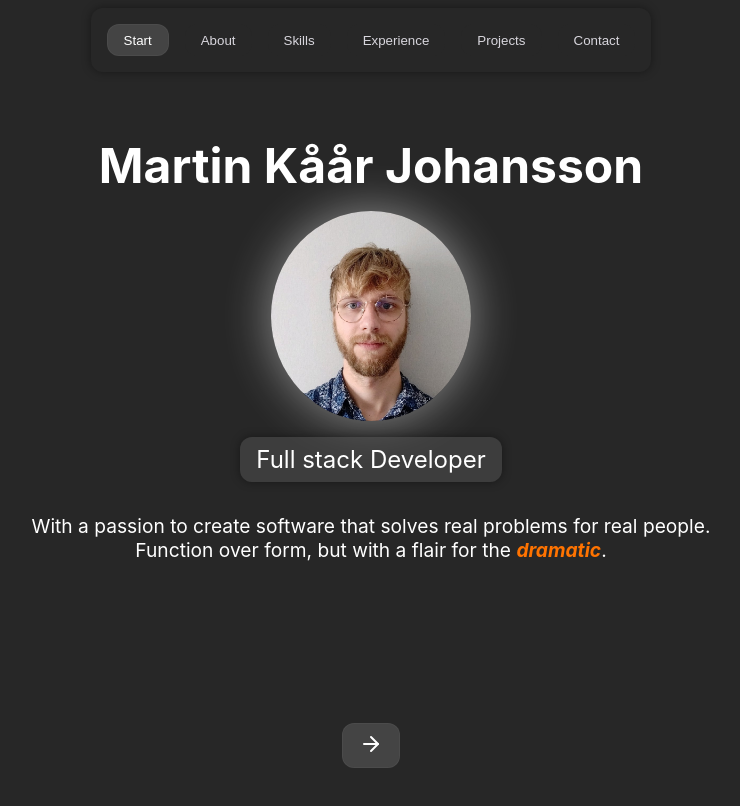
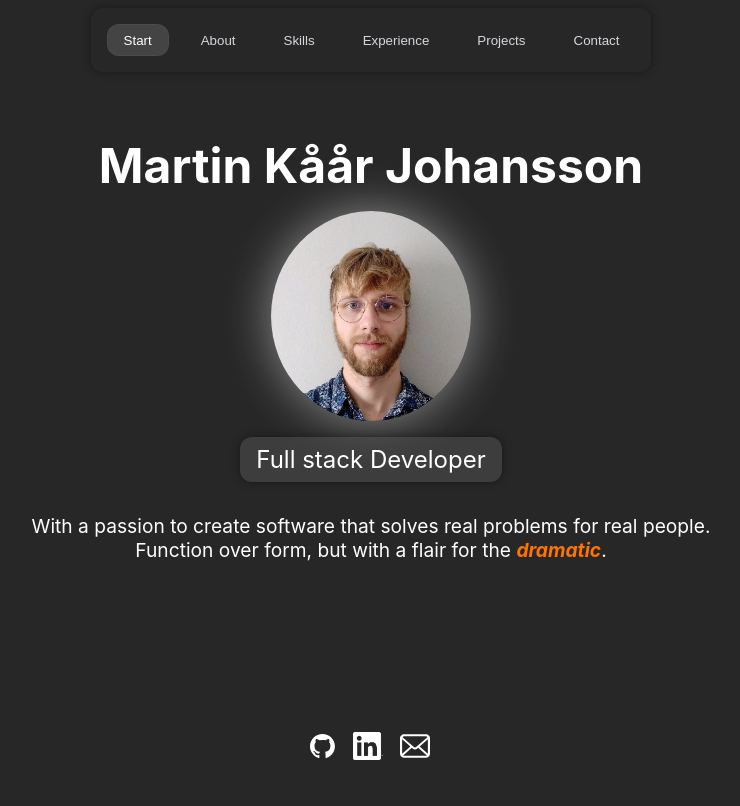
Before and after one commit to DefinitelyUnlikely/definitelyunlikely.github.io, a SvelteKit app in the folder portfolio/: page / in a window 1280 px wide. Shown: the top 806 px of the page, without its empty margins (277-1017 px from the left). Built offline with nearby package versions, Linux system fonts and the light colour scheme.

Commit message:
remove move forward

```diff
--- /dev/null
+++ b/portfolio/src/components/shared/links.svelte
@@ -0,0 +1,70 @@
+<script lang="ts">
+    import gitHubIcon from "$lib/assets/github-mark-white.svg";
+    import linkedinIcon from "$lib/assets/img/InBug-White.png";
+    import emailIcon from "$lib/assets/email-8-svgrepo-com.svg";
+</script>
+
+<div class="links">
+    <div class="github">
+        <a href="https://github.com/DefinitelyUnlikely/" target="_blank"
+            ><img
+                class="contact-icon"
+                id="gh-1"
+                src={gitHubIcon}
+                alt="invertocat logo"
+            /></a
+        >
+    </div>
+    <div class="linkedin">
+        <a href="https://linkedin.com/in/martin-kaar-johansson" target="_blank"
+            ><img
+                src={linkedinIcon}
+                alt="LinkedIn ln Logo"
+                class="contact-icon"
+            /></a
+        >
+    </div>
+    <div class="email">
+        <a href="mailto:martin@kaarjohansson.se" target="_blank"
+            ><img
+                id="mail"
+                src={emailIcon}
+                alt="An icon of an email"
+                class="contact-icon"
+            /></a
+        >
+    </div>
+</div>
+
+<style>
+    .links {
+        display: flex;
+        justify-content: center;
+        align-items: center;
+        margin: 0.2rem;
+    }
+
+    .links > div {
+        margin-left: 0.5rem;
+        margin-right: 0.5rem;
+    }
+
+    #gh-1 {
+        width: 25px;
+        /* Github logo need size adjustment due to being round */
+    }
+
+    .contact-icon {
+        width: 30px;
+        margin-right: 0.1rem;
+    }
+
+    .contact-icon:hover {
+        width: 40px;
+        transition: ease 0.2s;
+    }
+
+    #gh-1:hover {
+        width: 35px;
+    }
+</style>
--- a/portfolio/src/components/shared/moveForward.svelte
+++ /dev/null
@@ -1,54 +0,0 @@
-<script lang="ts">
-    import { activeSection } from "$lib/sectionStore.svelte";
-    function moveForward() {
-        switch (activeSection.current) {
-            case "":
-                activeSection.current = "about";
-                break;
-            case "about":
-                activeSection.current = "skills";
-                break;
-            case "skills":
-                activeSection.current = "experience";
-                break;
-            case "experience":
-                activeSection.current = "projects";
-                break;
-            case "projects":
-                activeSection.current = "contact";
-                break;
-            case "contact":
-                activeSection.current = "";
-                break;
-        }
-    }
-</script>
-
-<button onclick={() => moveForward()} title="Move Forward">
-    <svg
-        width="24"
-        height="24"
-        viewBox="0 0 24 24"
-        fill="none"
-        stroke="currentColor"
-        stroke-width="2"
-        stroke-linecap="round"
-        stroke-linejoin="round"
-    >
-        <path d="M5 12h14" />
-        <path d="m12 5 7 7-7 7" />
-    </svg>
-</button>
-
-<style>
-    button {
-        position: fixed;
-        bottom: 2rem;
-        background-color: var(--accent-color);
-        border: 1px solid var(--label-color);
-        color: var(--text-color);
-        padding: 0.5rem 1rem;
-        border-radius: 12px;
-        cursor: pointer;
-    }
-</style>
--- a/portfolio/src/routes/+page.svelte
+++ b/portfolio/src/routes/+page.svelte
@@ -5,7 +5,7 @@
     import Hero from "../components/sections/hero/hero.svelte";
     import Projects from "../components/sections/projects/projects.svelte";
     import Skills from "../components/sections/skills/skills.svelte";
-    import MoveForward from "../components/shared/moveForward.svelte";
+    import Links from "../components/shared/links.svelte";
 
     import { slide } from "svelte/transition";
 
@@ -30,7 +30,9 @@
             {/if}
         </div>
     {/key}
-    <MoveForward />
+    <div class="bottom">
+        <Links />
+    </div>
 </main>
 
 <style>
@@ -56,4 +58,13 @@
         justify-content: flex-start;
         align-items: center;
     }
+
+    .bottom {
+        position: fixed;
+        bottom: 2rem;
+        display: flex;
+        flex-direction: column;
+        justify-content: center;
+        align-items: center;
+    }
 </style>
```
